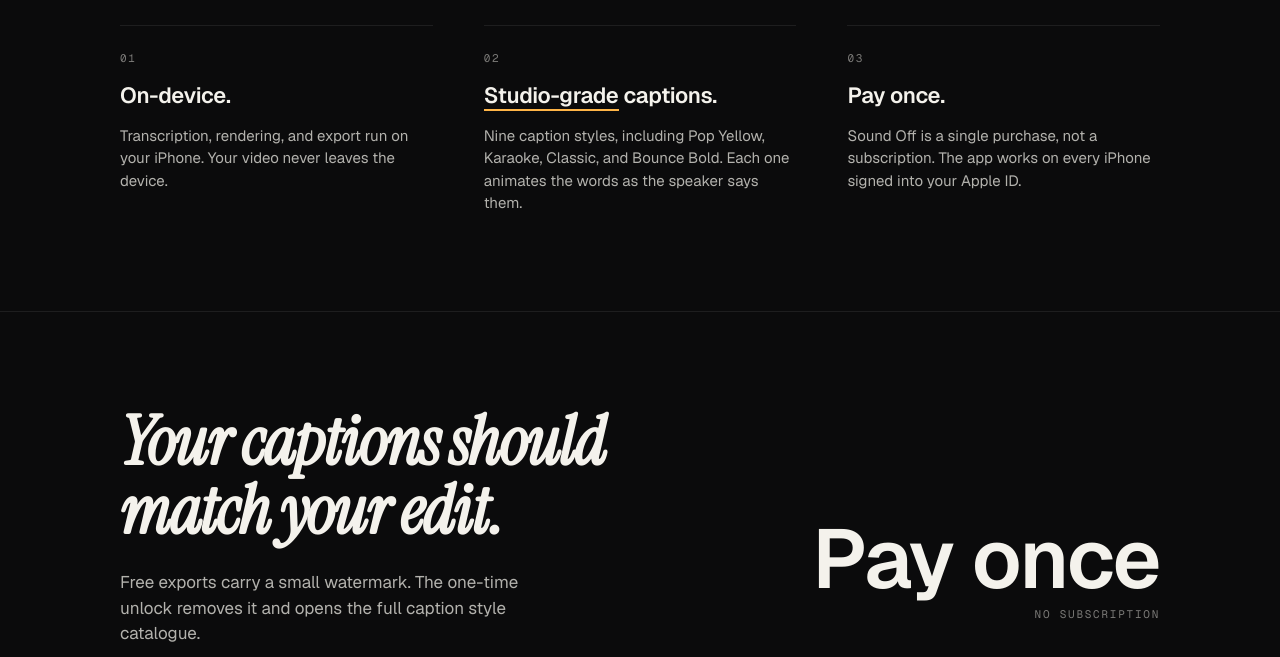
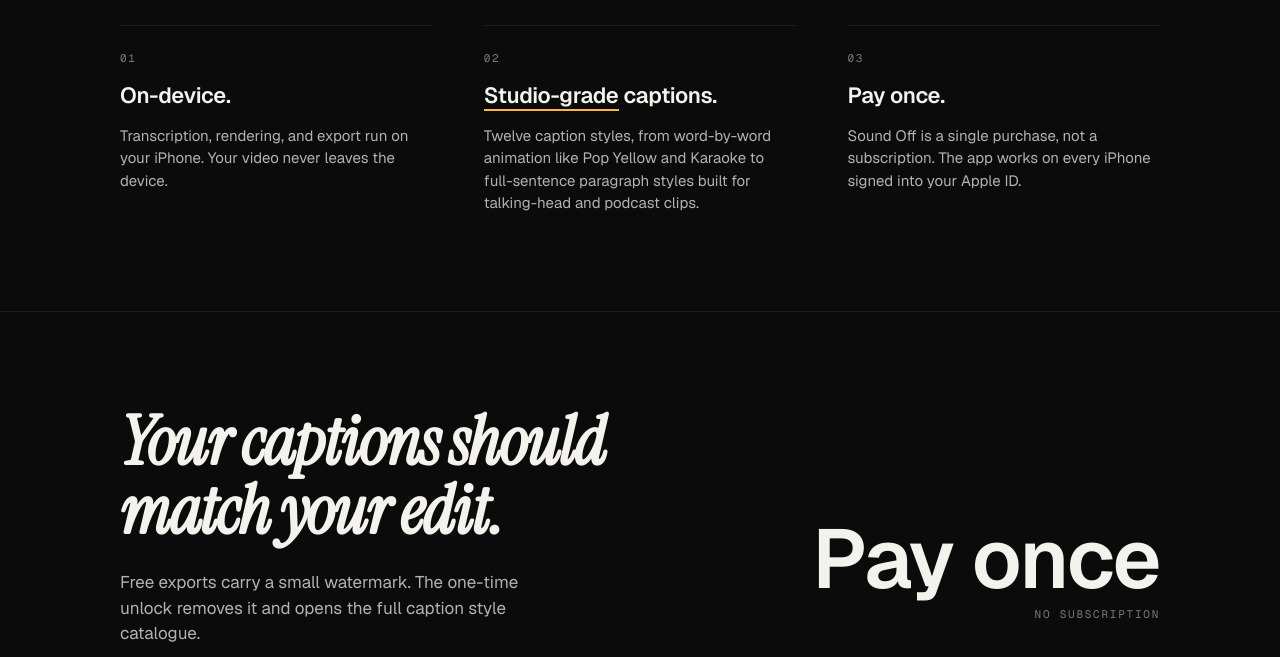
Before and after one commit to ashleymills/soundoffcaptions.app, a plain HTML site: page index.html in a window 1280 px wide. Shown: the part 1360-2017 px from the top of the page. Drawn offline with nearby package versions, Linux system fonts and the light colour scheme.

Commit message:
💄 Reflect v1.1 in features: twelve styles + paragraph captions
Co-Authored-By: Claude Opus 4.8 (1M context) <noreply@anthropic.com>

```diff
--- a/index.html
+++ b/index.html
@@ -106,7 +106,7 @@
         <article class="feature">
           <span class="feature-num">02</span>
           <h3 class="feature-title"><span class="accent-underline">Studio-grade</span> captions.</h3>
-          <p class="feature-body">Nine caption styles, including Pop Yellow, Karaoke, Classic, and Bounce Bold. Each one animates the words as the speaker says them.</p>
+          <p class="feature-body">Twelve caption styles, from word-by-word animation like Pop&nbsp;Yellow and Karaoke to full-sentence paragraph styles built for talking-head and podcast clips.</p>
         </article>
 
         <article class="feature">
```
